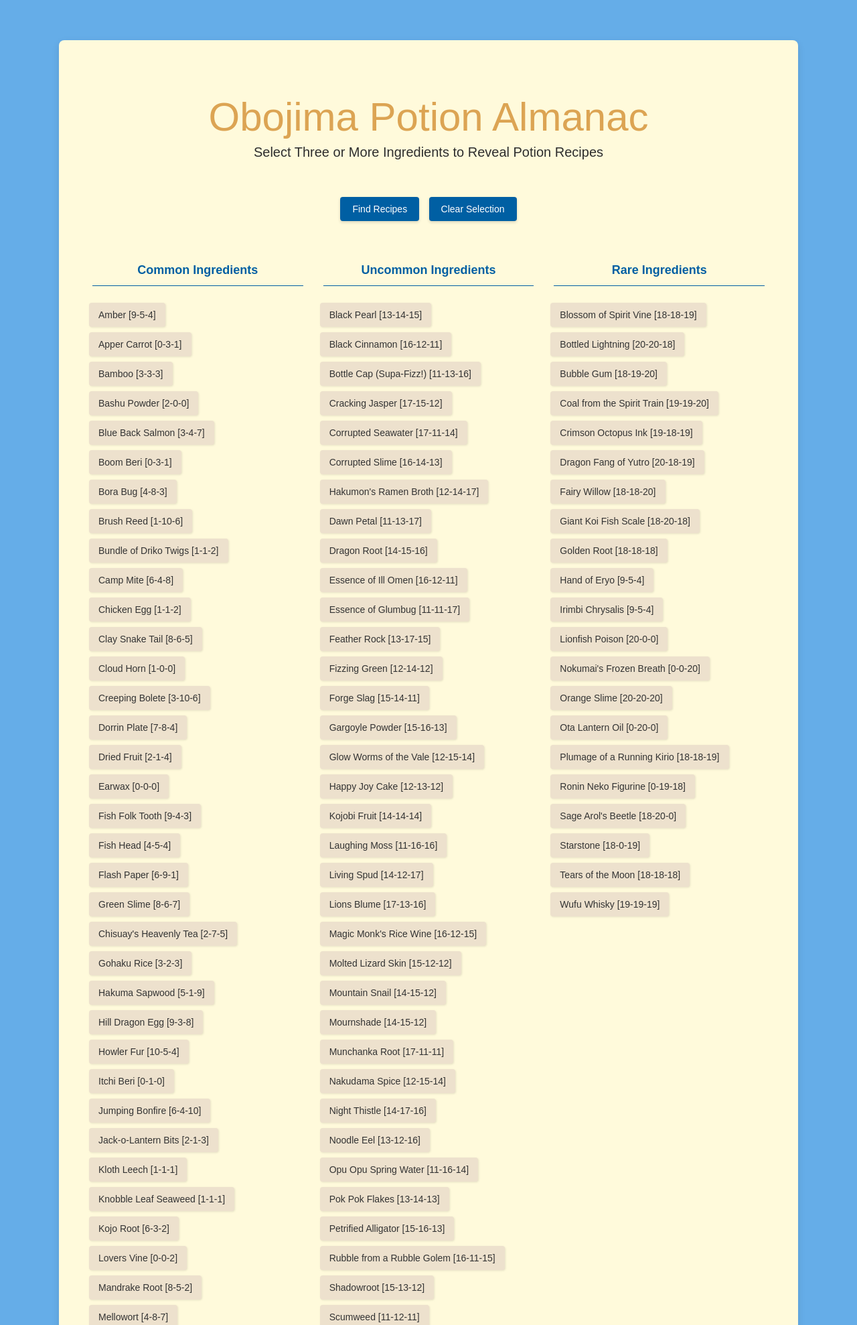
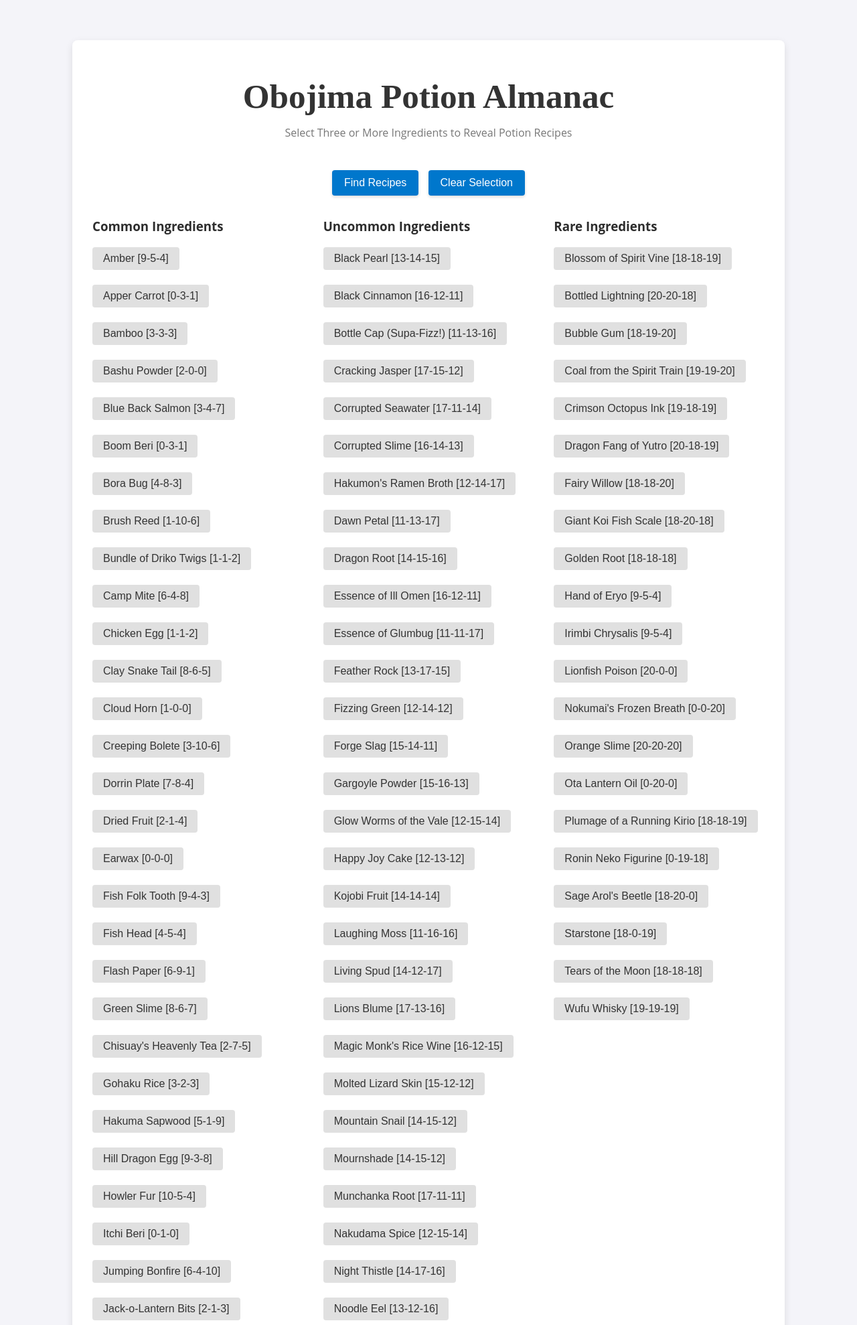
Before and after one commit to billhanscom/ObojimaPotionAlmanac, a Flask app: page / in a window 1280 px wide. Shown: the top 1978 px of the page at 67% size. Run offline with Flask 3, Linux system fonts and the light colour scheme; some web fonts are replaced.

Commit message:
Add files via upload

```diff
--- a/static/style.css
+++ b/static/style.css
@@ -1,205 +1,216 @@
+/* Base styling */
 body {
-background-color:#65ade8;
-color:#2d2d2d;
-font-family:"rogliano",sans-serif;
-margin:0;
-padding:0
+    font-family: 'Open Sans', sans-serif;
+    margin: 0;
+    padding: 0;
+    background-color: #f4f4f9;
+    color: #2d2d2d;
 }
 
 .container {
-background-color:#fffadb;
-border-radius:8px;
-box-shadow:0 4px 12px #0000001a;
-margin:60px auto;
-max-width:1100px;
-padding:40px;
-width:80%
+    width: 80%; /* Percentage-based width for flexibility */
+    max-width: 1200px;
+    margin: 60px auto;
+    padding: 20px;
+    background-color: #ffffff;
+    border-radius: 8px;
+    box-shadow: 0 4px 12px rgba(0, 0, 0, 0.1);
 }
 
 header {
-text-align:center
+    text-align: center;
+    margin-bottom: 40px;
 }
 
 h1 {
-color:#DCA453;
-font-family:"sneakers-pro",sans-serif;
-font-size:60px;
-font-style:normal;
-font-weight:500;
-margin-bottom:-10px
+    font-family: 'Abril Fatface', serif;
+    font-size: 4vw; /* Responsive font size */
+    color: #333333;
+    margin-bottom: 10px;
 }
 
 h2 {
-color:#2d2d2d;
-font-family:"rogliano",sans-serif;
-font-size:20px;
-font-style:normal;
-font-weight:400;
-margin-bottom:50px
+    font-family: 'Open Sans', sans-serif;
+    font-size: 16px;
+    color: #777777;
+    font-weight: normal;
 }
 
-recipes-title {
-color:#577da1;
-font-family:"rogliano",sans-serif;
-font-size:18px;
-font-weight:700;
-margin-top:40px;
-padding-top:20px;
-text-align:center
+h3.recipe-title {
+    color: #0077cc;
+    font-size: 18px;
+    text-align: center;
+    margin-bottom: 5px; /* Reduced margin for tighter layout */
 }
 
-.recipes-title h2 {
-color:#DCA453;
-font-family:"sneakers-pro",sans-serif;
-font-style:normal;
-font-weight:500
-}
-
-h3 {
-border-bottom:1px solid #005fa3;
-color:#005fa3;
-font-family:"rogliano",sans-serif;
-font-size:18px;
-font-weight:700;
-margin-bottom:30px;
-padding-bottom:12px;
-text-align:center
-}
-
-h5 {
-color:#2d2d2d;
-font-size:14px;
-font-weight:700;
-margin-bottom:0
+h4, .recipe-number {
+    font-family: 'Open Sans', sans-serif;
+    font-size: 1rem;
+    color: #444444;
+    font-weight: bold;
+    margin-bottom: 5px;
 }
 
 .form-section {
-margin-bottom:30px
+    margin-bottom: 30px;
 }
 
 .ingredient-columns {
-display:flex;
-gap:10px;
-justify-content:space-between
+    display: flex;
+    justify-content: space-between;
+    gap: 10px;
+    flex-wrap: wrap; /* Wrap ingredients on smaller screens */
 }
 
 .column {
-padding:10px;
-width:32%
+    flex: 1 1 300px; /* Flexbox for responsiveness, with minimum width */
+    padding: 10px;
 }
 
 .ingredient-button {
-background-color:#ede1cd;
-border:none;
-border-radius:4px;
-box-shadow:1px 1px 3px #0000001a;
-color:#333;
-cursor:pointer;
-font-family:"rogliano",sans-serif;
-font-size:14px;
-font-style:normal;
-font-weight:400;
-margin:-5px;
-padding:10px 14px;
-transition:background-color .1s ease
+    background-color: #e0e0e0;
+    color: #333;
+    border: none;
+    border-radius: 4px;
+    padding: 0.5em 1em; /* Em-based padding for flexibility */
+    font-size: 1em;
+    margin: 0;
+    cursor: pointer;
+    transition: background-color 0.2s ease;
 }
 
 .ingredient-button.selected.common {
-background-color:#c2e3a7;
-color:#333
+    background-color: #c2e3a7;
+    color: #333;
 }
 
 .ingredient-button.selected.uncommon {
-background-color:#fde663;
-color:#333
+    background-color: #fde663;
+    color: #333;
 }
 
 .ingredient-button.selected.rare {
-background-color:#fd8966;
-color:#333
+    background-color: #fd8966;
+    color: #333;
 }
 
 .button-group {
-margin-bottom:30px;
-margin-top:20px;
-text-align:center
+    text-align: center;
+    margin-top: 20px;
 }
 
 .button-group button {
-background-color:#005fa3;
-border:none;
-border-radius:4px;
-box-shadow:0 2px 4px #00000026;
-color:#fff;
-cursor:pointer;
-font-family:"rogliano",sans-serif;
-font-size:14px;
-font-style:normal;
-font-weight:400;
-margin:5px;
-padding:10px 18px;
-transition:background-color .1s ease,box-shadow .1s ease
+    background-color: #0077cc;
+    color: #ffffff;
+    border: none;
+    padding: 10px 18px;
+    font-size: 1em;
+    border-radius: 4px;
+    margin: 5px;
+    cursor: pointer;
+    transition: background-color 0.2s ease, box-shadow 0.2s ease;
+    box-shadow: 0 2px 4px rgba(0, 0, 0, 0.15);
 }
 
 .button-group button:hover {
-background-color:#65ade8;
-box-shadow:0 4px 6px #0003
+    background-color: #005fa3;
+    box-shadow: 0 4px 6px rgba(0, 0, 0, 0.2);
 }
 
 #results {
-display:flex;
-justify-content:space-between;
-margin-top:40px
+    display: flex;
+    justify-content: space-between;
+    margin-top: 40px;
+    flex-wrap: wrap; /* Allows columns to wrap on smaller screens */
 }
 
 .recipe-column {
-width:32%
-}
-
-#results h3 {
-text-align:center
+    flex: 1 1 300px; /* Flexible columns with minimum width */
+    margin-bottom: 20px; /* Space between columns on small screens */
 }
 
 #results ul {
-list-style-type:none;
-padding-left:0
+    list-style-type: none;
+    padding-left: 0;
 }
 
 #results li {
-background-color:#ede1cd;
-border:none;
-border-radius:5px;
-box-shadow:1px 1px 3px #0000001a;
-display:block;
-font-size:14px;
-margin:10px 0;
-padding:10px 14px
+    display: inline-block;
+    width: auto;
+    white-space: nowrap;
+    background-color: #f9fafb;
+    padding: 8px 10px;
+    margin: 5px 0;
+    border-radius: 5px;
+    border: 1px solid #e0e0e0;
+    box-shadow: 1px 1px 3px rgba(0, 0, 0, 0.1);
 }
 
+/* Button-like styling for recipe names */
 .potion-header {
-background-color:#005fa3;
-border-radius:4px;
-color:#fff;
-cursor:pointer;
-display:inline-block;
-font-size:14px;
-font-weight:700;
-margin:5px 0;
-padding:10px 14px;
-transition:background-color .1s ease,box-shadow .1s ease
+    display: inline-block;
+    background-color: #0077cc;
+    color: #ffffff;
+    padding: 8px 12px;
+    font-size: 1em;
+    font-weight: bold;
+    border-radius: 4px;
+    cursor: pointer;
+    margin-top: 0;
+    margin-bottom: 8px;
+    transition: background-color 0.2s ease, box-shadow 0.2s ease;
 }
 
 .potion-header:hover {
-background-color:#65ade8;
-box-shadow:0 2px 4px #0003
+    background-color: #005fa3;
+    box-shadow: 0 2px 4px rgba(0, 0, 0, 0.2);
 }
 
 .toggle-arrow {
-font-size:.6em;
-margin-left:8px;
-transition:transform .2s ease
+    font-size: 0.6em; /* Smaller triangle size */
+    margin-left: 8px;
+    transition: transform 0.2s ease;
 }
 
 .toggle-arrow.expanded {
-transform:rotate(180deg)
+    transform: rotate(180deg);
 }
+
+.ingredient.common {
+    background-color: #c2e3a7;
+}
+
+.ingredient.uncommon {
+    background-color: #fde663;
+}
+
+.ingredient.rare {
+    background-color: #fd8966;
+}
+
+/* Responsive Adjustments */
+@media (max-width: 768px) {
+    .container {
+        width: 90%;
+        padding: 10px;
+    }
+
+    .ingredient-button, .potion-header {
+        font-size: 14px;
+        padding: 6px 10px;
+    }
+}
+
+@media (max-width: 480px) {
+    h1 {
+        font-size: 36px;
+    }
+
+    .button-group button {
+        padding: 8px 12px;
+    }
+
+    .toggle-arrow {
+        font-size: 0.5em;
+    }
+}
```
